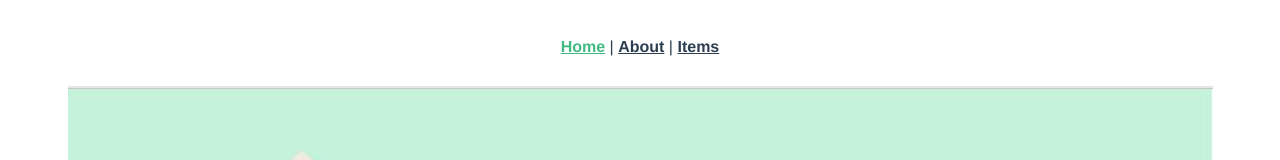
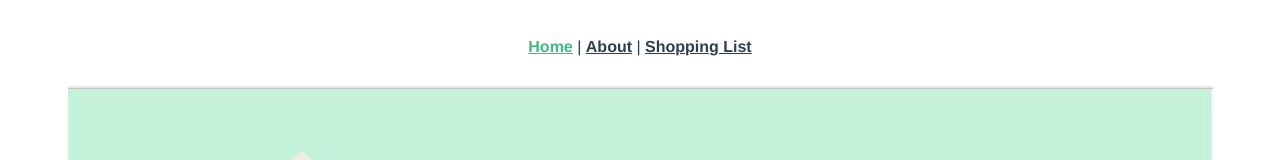
Before and after one commit to RaetzkeNils/liste-frontend, a Vue app: page / in a window 1280 px wide. Shown: the top 160 px of the page. Built offline with nearby package versions, Linux system fonts and the light colour scheme.

Commit message:
Changed the name of the "Items" page to "ShoppingList"

```diff
--- a/src/App.vue
+++ b/src/App.vue
@@ -2,7 +2,7 @@
   <nav>
     <router-link to="/">Home</router-link> |
     <router-link to="/about">About</router-link> |
-    <router-link to="/items">Items</router-link>
+    <router-link to="/shopping-list">Shopping List</router-link>
   </nav>
   <router-view/>
 </template>
--- a/src/router/index.js
+++ b/src/router/index.js
@@ -1,7 +1,7 @@
 import { createRouter, createWebHistory } from 'vue-router'
 import HomeView from '../views/HomeView.vue'
 import AboutView from '../views/AboutView'
-import Items from '../views/Items'
+import ShoppingList from '../views/ShoppingList'
 
 const routes = [
   {
@@ -18,9 +18,9 @@ const routes = [
     component: AboutView
   },
   {
-    path: '/items',
-    name: 'Items',
-    component: Items
+    path: '/shopping-list',
+    name: 'Shopping List',
+    component: ShoppingList
   }
 ]
 
```
Also changed, not shown: src/views/ShoppingList.vue (renamed from src/views/Items.vue).
